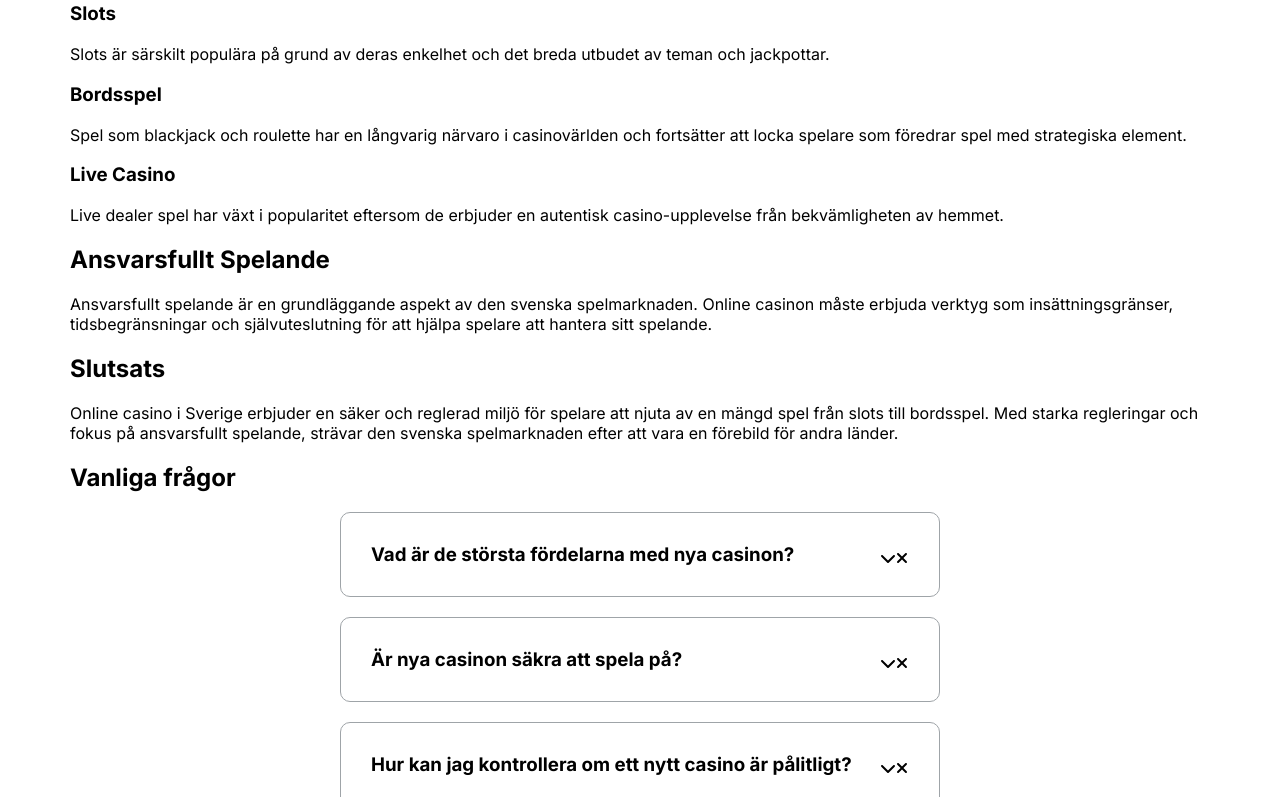
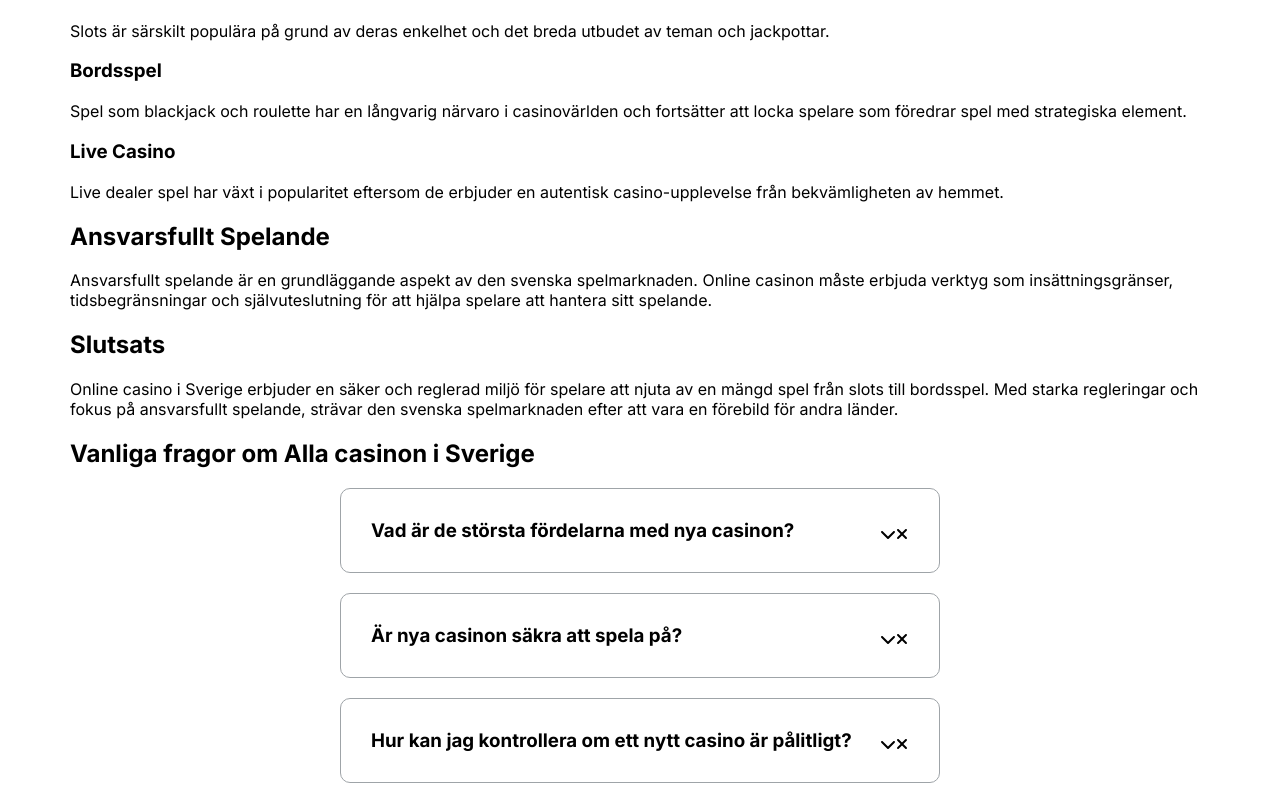
Before and after one commit to johanperjulius1/ppc, a Next.js app: page /alla-casinon in a window 1280 px wide. Shown: the part 722-1519 px from the top of the page. Built offline with nearby package versions, Linux system fonts and the light colour scheme.

Commit message:
updating faq props

```diff
--- a/src/app/alla-casinon/page.tsx
+++ b/src/app/alla-casinon/page.tsx
@@ -9,7 +9,12 @@ const AllaCasinonPage = () => {
         <div>
             <h1>{allaCasinonData.title}</h1>
             <div dangerouslySetInnerHTML={{ __html: htmlContent }} />
-            {allaCasinonData.faq && <FaqComponent faqBox={allaCasinonData.faq} />}
+            {allaCasinonData.faq && (
+                <FaqComponent
+                    faqBox={allaCasinonData.faq}
+                    title={allaCasinonData.title}
+                />
+            )}
         </div>
     );
 };
--- a/src/components/faq/FaqComponent.tsx
+++ b/src/components/faq/FaqComponent.tsx
@@ -3,12 +3,18 @@ import { FaqBox } from "@/types/types"
 import FaqComponentItem from './FaqComponentItem'
 import styles from './faq.module.css'
 
-function FaqComponent({ faqBox }: { faqBox: FaqBox }) {
+function FaqComponent({
+  faqBox,
+  title
+}: {
+  faqBox: FaqBox,
+  title?: string
+}) {
   const faqItems = faqBox;
 
   return (
     <section>
-      <h2>Vanliga frågor</h2>
+      <h2>Vanliga fragor om {title}</h2>
       <div className={styles['faq-container']}>
         {Array.isArray(faqItems) && faqItems.map((item, index) => (
           <FaqComponentItem
```
Also changed, not shown: categories/alla-casinon/alla-casinon.md (+0 -1 lines).
